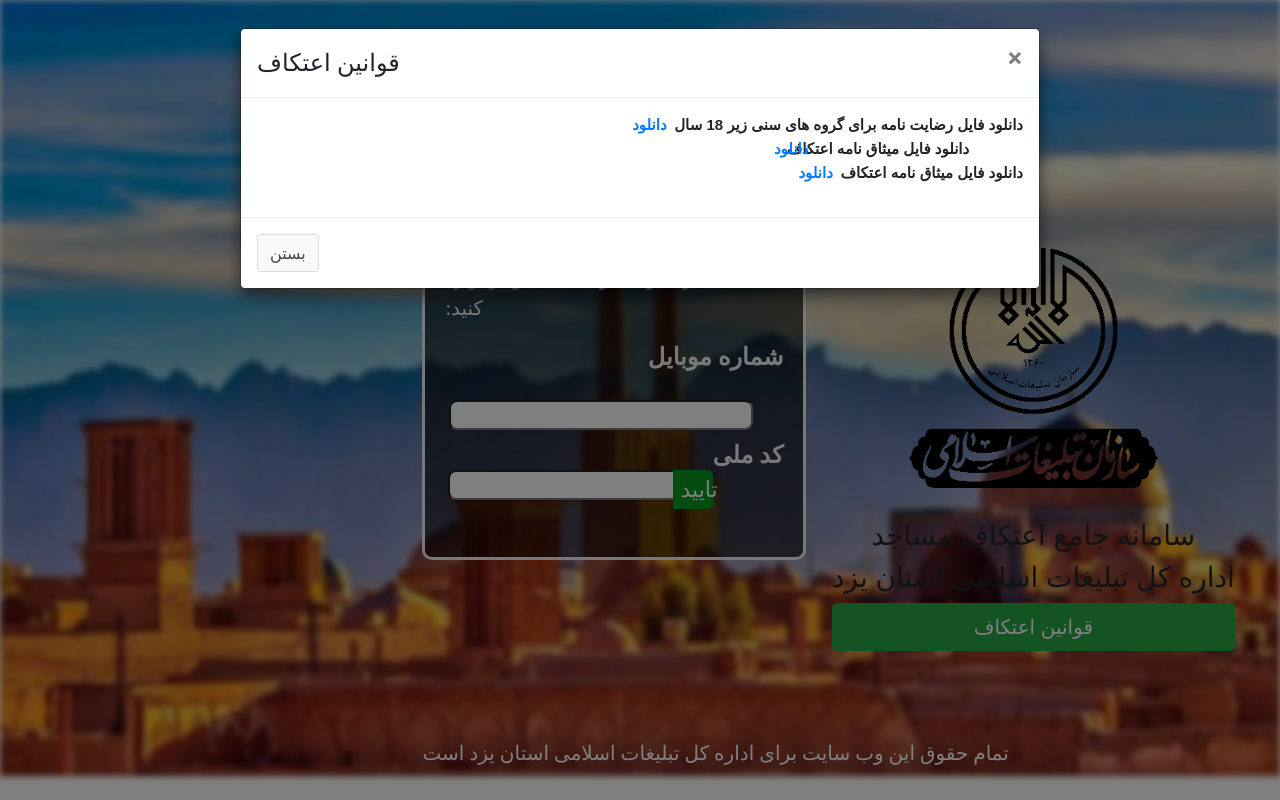
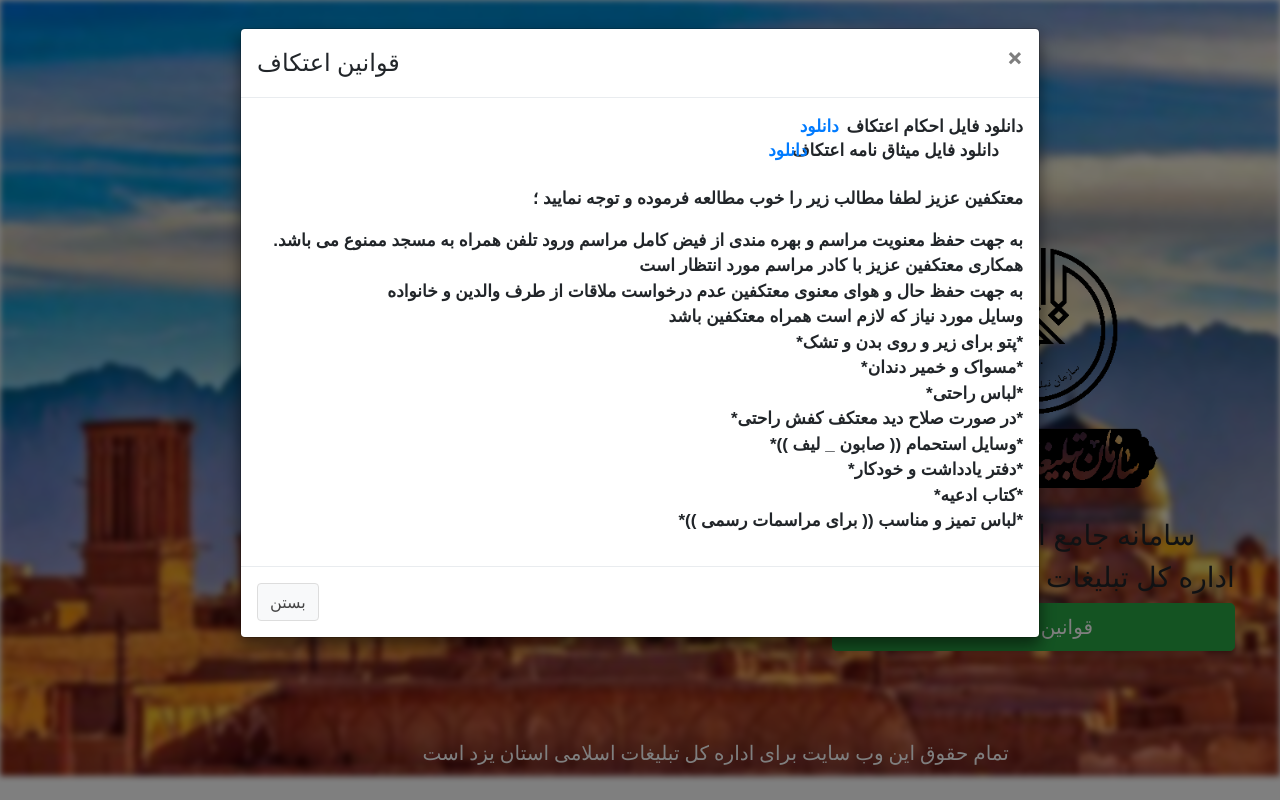
Before and after one commit to hadibeiki/tebyan, a Django app: template templates/Eatekafindex.html in a window 1280 px wide, after a click on "قوانین اعتکاف". Run offline with Django 4.2, Linux system fonts and the light colour scheme; the template is opened without the code that fills it, so the values that code supplies are empty; some libraries are stand-ins or nearby versions.

Commit message:
zarinpal is fix now

```diff
--- a/contact/models.py
+++ b/contact/models.py
@@ -23,7 +23,7 @@ class Mcontact(models.Model):
     marital = models.CharField(max_length=50, verbose_name="وضعیت تاهل", choices=Marital)
     otp = models.CharField(max_length=10, verbose_name="کد احراز هویت")
     otpcreatedtime = models.DateTimeField(verbose_name="زمان ایجاد کد احراز هویت", default=timezone.now)
-    testimonial = models.FileField(upload_to="media/testimonial",verbose_name="رضایت نامه", blank=True, null=True)
+    testimonial = models.BooleanField(verbose_name="رضایت نامه",)
 
 
     def __str__(self):
--- a/mosque/forms.py
+++ b/mosque/forms.py
@@ -10,7 +10,6 @@ class mosqueForm(forms.ModelForm):
     class Meta():
         model = Mmosque
         fields = '__all__'
-        exclude = ('city',)
 
 
     def __init__(self, *args, **kwargs):
--- a/registerEatekaf/views.py
+++ b/registerEatekaf/views.py
@@ -118,6 +118,9 @@ def callback_gateway_view(request, id):
     # در این قسمت باید از طریق داده هایی که در بانک رکورد وجود دارد، رکورد متناظر یا هر اقدام مقتضی دیگر را انجام دهیم
     if bank_record.is_success:
         selectregister.payment = "بله"
+        selectmosque = Mmosque.objects.get(id=Mregistereatekaf.mosque.id)
+        selectmosque.velocity = selectmosque.velocity-1
+        selectmosque.save()
         selectregister.save()
 
         # پرداخت با موفقیت انجام پذیرفته است و بانک تایید کرده است.
--- a/static/main.css
+++ b/static/main.css
@@ -222,7 +222,7 @@ textarea[disabled] {
 .modal-body p{
     text-align: right;
     float: right;
-    font-size: 15px;
+    font-size: 17px;
     font-weight: bold;
     font-family: "B Titr", sans-serif;
 
@@ -405,9 +405,16 @@ textarea[disabled] {
 }
 
 .testimonial{
-    display: none;
+    display: flex;
+    flex-direction: row;
     width: 20%;
     float: right;
+    margin-right: 15%;
+}
+.testimonial p{
+    color: white;
+    margin-top: 5%;
+    margin-right: 5%;
 }
 @media (max-width: 640px) {
     .container {
@@ -468,7 +475,6 @@ textarea[disabled] {
         font-size: 15px;
     }
     .testimonial{
-        display: none;
         direction: rtl;
         width: 100%;
         float: right;
--- a/templates/Eatekafindex.html
+++ b/templates/Eatekafindex.html
@@ -31,11 +31,12 @@
 <div class="squar">
     <form name="myForm" onsubmit="return validateForm()" action="{% url "EatekafIndex" %}" method="post">
         {% csrf_token %}
+        <p style="float: contour;text-align: center;font-weight: bold;color: red">ثبت نام هنوز برای معتکفین شروع نشده است. زمان ثبت نام اطلاع رسانی می شود</p>
         <p class="headerTxt">لطفا شماره موبایل و کدملی خود را وارد کنید:</p>
-        <label style="float: right" class="title">شماره موبایل</label>
-        <input type="text" name="mobile" class="mobile">
-        <label style="float: right; margin-top: 2%" class="title">کد ملی</label>
-        <div style="display: flex; flex-direction: row">
+        <label style="float: right;" class="title">شماره موبایل</label>
+        <input style="display: none" type="text" name="mobile" class="mobile">
+        <label style="float: right; margin-top: 2%;" class="title">کد ملی</label>
+        <div style="display: none; flex-direction: row">
             <input type="text" name="melicode" class="melicode">
             <button class="btnok" type="submit">تایید</button>
         </div>
@@ -51,9 +52,22 @@
                 </button>
             </div>
             <div class="modal-body columns">
-                    <p> دانلود فایل رضایت نامه برای گروه های سنی زیر 18 سال </p><a href=""><p style="margin-right: 1%"> دانلود </p></a><br>
-                    <p style="margin-right: -44%"> دانلود فایل میثاق نامه اعتکاف </p><a href=""><p style="margin-right: -23%"> دانلود </p></a><br>
-                    <p> دانلود فایل میثاق نامه اعتکاف </p><a href=""><p style="margin-right: 1%"> دانلود </p></a><br>
+                <p> دانلود فایل احکام اعتکاف </p><a href="{% static "/img/ahkam.pdf" %}" download><p style="margin-right: 1%"> دانلود </p></a><br>
+                <p style="margin-right: -26%"> دانلود فایل میثاق نامه اعتکاف </p><a href="{% static "/img/misagh.pdf" %}"><p style="margin-right: -2%"> دانلود </p></a><br>
+                <br>
+                <p>معتکفین عزیز لطفا مطالب زیر را خوب مطالعه فرموده و توجه نمایید ؛</p><br>
+                <p>.به جهت حفظ معنویت مراسم و بهره مندی از فیض کامل مراسم ورود تلفن همراه به مسجد ممنوع می باشد<br>
+                همکاری معتکفین عزیز با کادر مراسم مورد انتظار است<br>
+                به جهت حفظ حال و هوای معنوی معتکفین عدم درخواست ملاقات از طرف والدین و خانواده<br>
+                وسایل مورد نیاز که لازم است همراه معتکفین باشد<br>
+                *پتو برای زیر و روی بدن و تشک*<br>
+                *مسواک و خمیر دندان*<br>
+                *لباس راحتی*<br>
+                *در صورت صلاح دید معتکف کفش راحتی* <br>
+                *وسایل استحمام (( صابون _ لیف ))*<br>
+                *دفتر یادداشت و خودکار* <br>
+                *کتاب ادعیه* <br>
+                *لباس تمیز و مناسب (( برای مراسمات رسمی ))*</p>
 
             </div>
             <div class="modal-footer justify-content-between">
--- a/templates/datacity.html
+++ b/templates/datacity.html
@@ -126,6 +126,8 @@
                                             <th>ظرفیت</th>
                                             <th>سن شروع</th>
                                             <th>سن پایان</th>
+                                            <th>عرض جغرافیایی</th>
+                                            <th>طول جغرافیایی</th>
                                             <th>شماره تلفن</th>
                                             <th>آدرس</th>
                                             <th>توضیحات</th>
@@ -139,6 +141,8 @@
                                                 <td>{{ item.velocity }}</td>
                                                 <td>{{ item.startage }}</td>
                                                 <td>{{ item.endage }}</td>
+                                                <td>{{ item.latitude }}</td>
+                                                <td>{{ item.longtude }}</td>
                                                 <td>{{ item.phone }}</td>
                                                 <td>{{ item.address }}</td>
                                                 <td>{{ item.description }}</td>
@@ -152,6 +156,8 @@
                                             <th>ظرفیت</th>
                                             <th>سن شروع</th>
                                             <th>سن پایان</th>
+                                            <th>عرض جغرافیایی</th>
+                                            <th>طول جغرافیایی</th>
                                             <th>شماره تلفن</th>
                                             <th>آدرس</th>
                                             <th>توضیحات</th>
--- a/templates/mosquedescription.html
+++ b/templates/mosquedescription.html
@@ -14,7 +14,7 @@
         <div class="swiper-wrapper">
             {% for item in galleries %}
                 <div class="swiper-slide"><img src="{{ item.mFile.url }}"></div>
-            {% endfor %}]
+            {% endfor %}
             <!-- Add more slides as needed -->
         </div>
     </div>
```
Also changed, not shown: mosque/views.py (+4 -6 lines), tebyan/settings.py (+13 -13 lines), templates/signup.html (+18 -24 lines), db.sqlite3.
